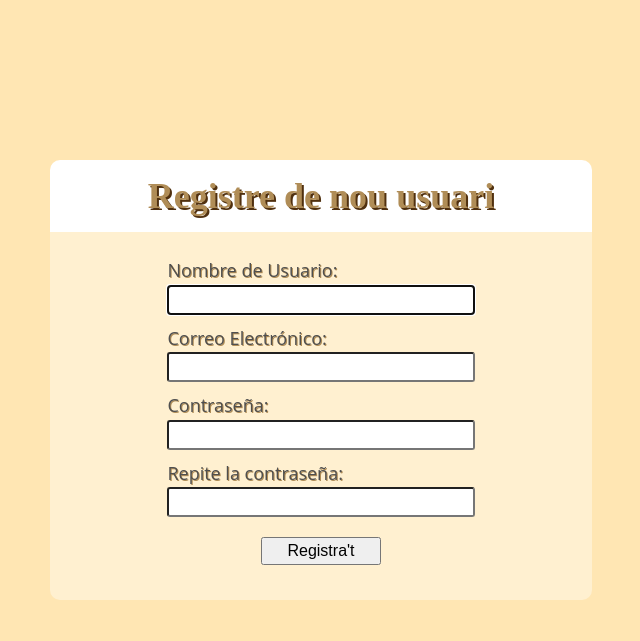
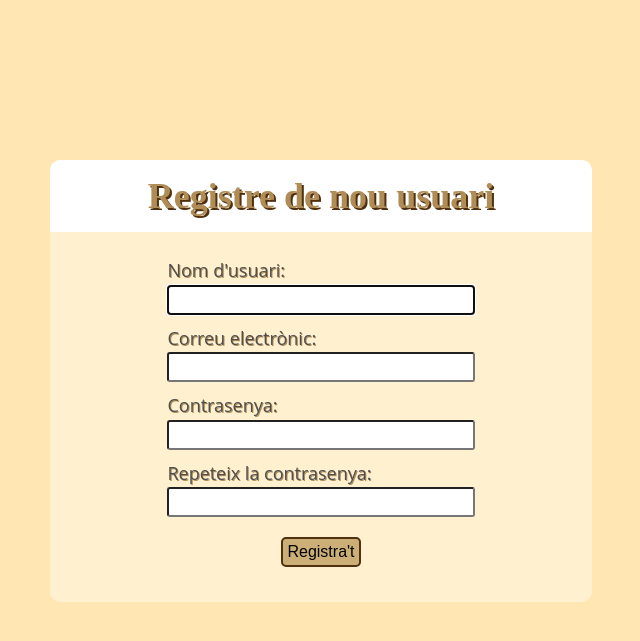
Before and after one commit to LariosAlex/BrowserGame, a Django app: page /register/ in a window 1280 px wide. Shown: the top 641 px of the page, without its empty margins (319-959 px from the left). Run offline with Django 4.2, Linux system fonts and the light colour scheme; data comes from the database, SQL or seed files in the repository; both versions use the stored data as it was after the commit.

Commit message:
todo traducido al catalan

```diff
--- a/browserGame/forms.py
+++ b/browserGame/forms.py
@@ -9,33 +9,33 @@ class CustomUserCreationForm(UserCreationForm):
         super().__init__(*args, **kwargs)
         self.fields['password1'].validators = []
 
-        # Optionally, you can also remove the help text for the password field:
+        # Opcionalment, també es pot eliminar el text d'ajuda per al camp de la contrasenya:
         self.fields['password1'].help_text = ''
 
     username = forms.CharField(
-        label=_("Nombre de Usuario:"),
-        help_text=_("Debe de tener como mucho 25 caracteres se aceptan solo letras, digitos y estos caracteres especiales: @/./+/-/_"),
+        label=_("Nom d'usuari:"),
+        help_text=_("Ha de tenir com a màxim 25 caràcters i només s'accepten lletres, dígits i aquests caràcters especials: @/./+/-/_"),
         max_length=25,
         widget=forms.TextInput(attrs={'autofocus': True}),
     )
     email = forms.EmailField(
-        label=_("Correo Electrónico:"),
-        help_text=_("Introduce tu correo electrónico"),
+        label=_("Correu electrònic:"),
+        help_text=_("Introdueix el teu correu electrònic"),
         max_length=254,
         widget=forms.EmailInput(),
     )
     password1 = forms.CharField(
-        label=_("Contraseña:"),
+        label=_("Contrasenya:"),
         help_text=_(""),
         max_length=30,
         strip=False,
         widget=forms.PasswordInput(attrs={'autocomplete': 'new-password'}),
     )
     password2 = forms.CharField(
-        label=_("Repite la contraseña:"),
+        label=_("Repeteix la contrasenya:"),
         max_length=30,
         strip=False,
-        help_text=_("Debe ser identica a la contraseña!"),
+        help_text=_("Ha de ser idèntica a la contrasenya!"),
         widget=forms.PasswordInput(attrs={'autocomplete': 'new-password'}),
     )
 
--- a/browserGame/static/css/styles.css
+++ b/browserGame/static/css/styles.css
@@ -77,6 +77,17 @@ body{
     box-sizing: border-box;
 }
 
+.card-content button{
+    background-color: white;
+    border: #50300F 2px solid;
+    border-radius: 5px;
+    background-color: #ccaf76;
+}
+
+.card-content button:hover{
+    background-color: #9e885d;
+}
+
 .card-content p input{
     width: 100%;
     box-sizing: border-box;
@@ -84,9 +95,9 @@ body{
     border-radius: 3px;
 }
 
-.log-reg-content button{
-    width: 120px;
-    height: 28px;
+.card-content button{
+    width: auto;
+    padding: 4px;
     font-size: 16px;
     margin: 20px auto;
     display: block;
@@ -123,7 +134,8 @@ body{
 }
 
 .infoSeason-table {
-    width: 100%;
+    width: 80%;
+    margin: 10px auto;
     table-layout: fixed;
     border-collapse: collapse;
     margin-bottom: 5%;
--- a/browserGame/templates/browserGame/password_reset_done.html
+++ b/browserGame/templates/browserGame/password_reset_done.html
@@ -2,7 +2,7 @@
 
 {% block content %}
 <div class="card">
-  <h2 class="card-title">Correo electrónico enviado</h2>
-  <p class="card-content">Se ha enviado un correo electrónico con instrucciones para restablecer tu contraseña, si quieres volver al login clicka <a href="{% url 'login' %}">aquí</a>.</p>
+  <h2 class="card-title">Correu electrònic enviat</h2>
+  <p class="card-content">S'ha enviat un correu electrònic amb instruccions per restablir la teva contrasenya, si vols tornar al login, fes clic <a href="{% url 'login' %}">aquí</a>.</p>
 </div>
 {% endblock %}
--- a/browserGame/templates/registration/login.html
+++ b/browserGame/templates/registration/login.html
@@ -3,12 +3,12 @@
 {% block content %}
 <div class="log-reg-content">
   <div class="card">
-    <h2 class="card-title">Iniciar sesión</h2>
+    <h2 class="card-title">Iniciar sessió</h2>
     <form method="post" class="card-content">
       {% csrf_token %}
       {{ form.as_p }}
-      <button type="submit">Iniciar sesión</button>
-      <p><a href="{% url 'password_reset' %}">Lost password?</a></p>
+      <button type="submit">Iniciar sessió</button>
+      <p><a href="{% url 'password_reset' %}">Has oblidat la contrasenya?</a></p>
     </form>
   </div>
 </div>
--- a/browserGame/views.py
+++ b/browserGame/views.py
@@ -9,6 +9,8 @@ from django.http import HttpRequest
 from django.core.exceptions import *
 from django.utils import timezone
 from .utils import save_log
+from django.core.mail import send_mail
+from django.conf import settings
 
 def vue(request):
     context = {}
@@ -21,6 +23,7 @@ def signup(request):
         form = CustomUserCreationForm(request.POST)
         if form.is_valid():
             form.save()
+
             return redirect('landing')
     else:
         form = CustomUserCreationForm()
```
Also changed, not shown: browserGame/templates/browserGame/landing.html (+5 -5 lines), browserGame/templates/browserGame/password_reset_form.html (+6 -7 lines), db.sqlite3.
